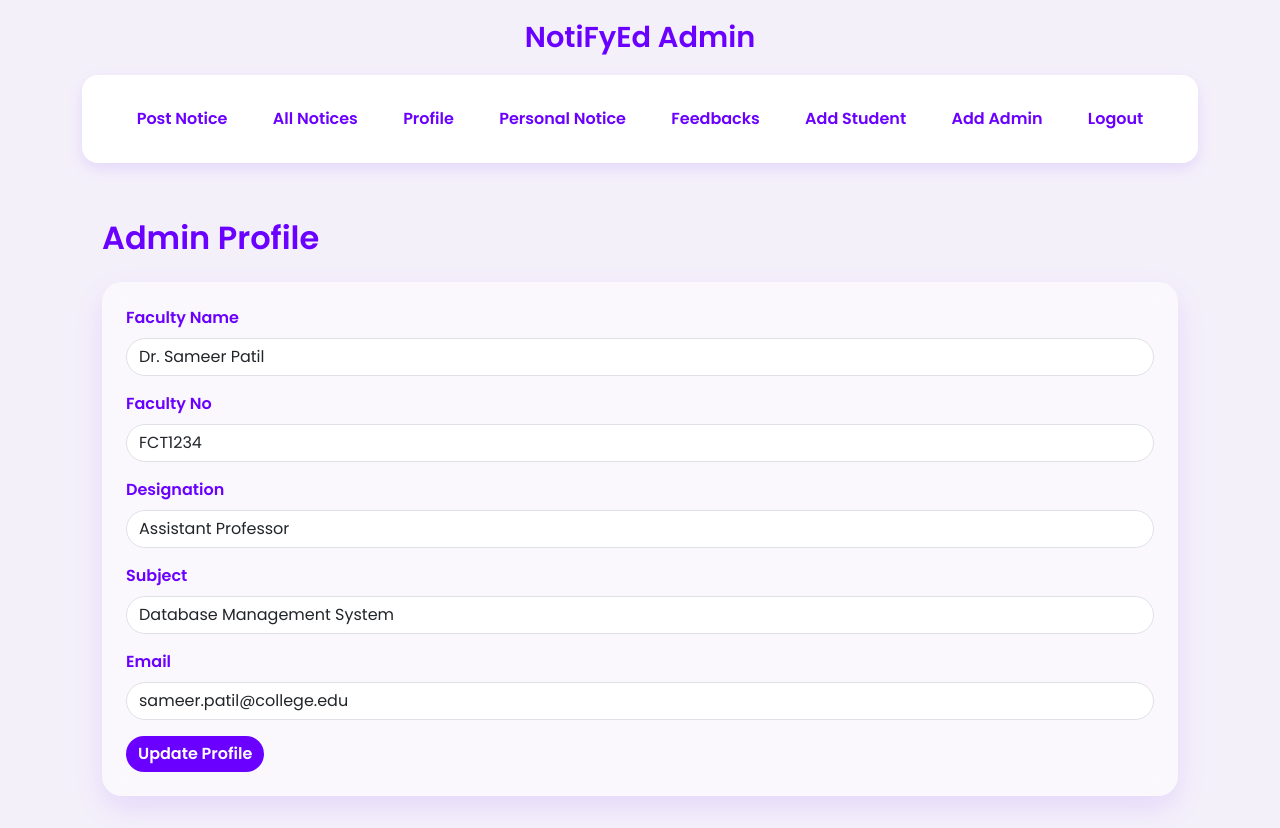
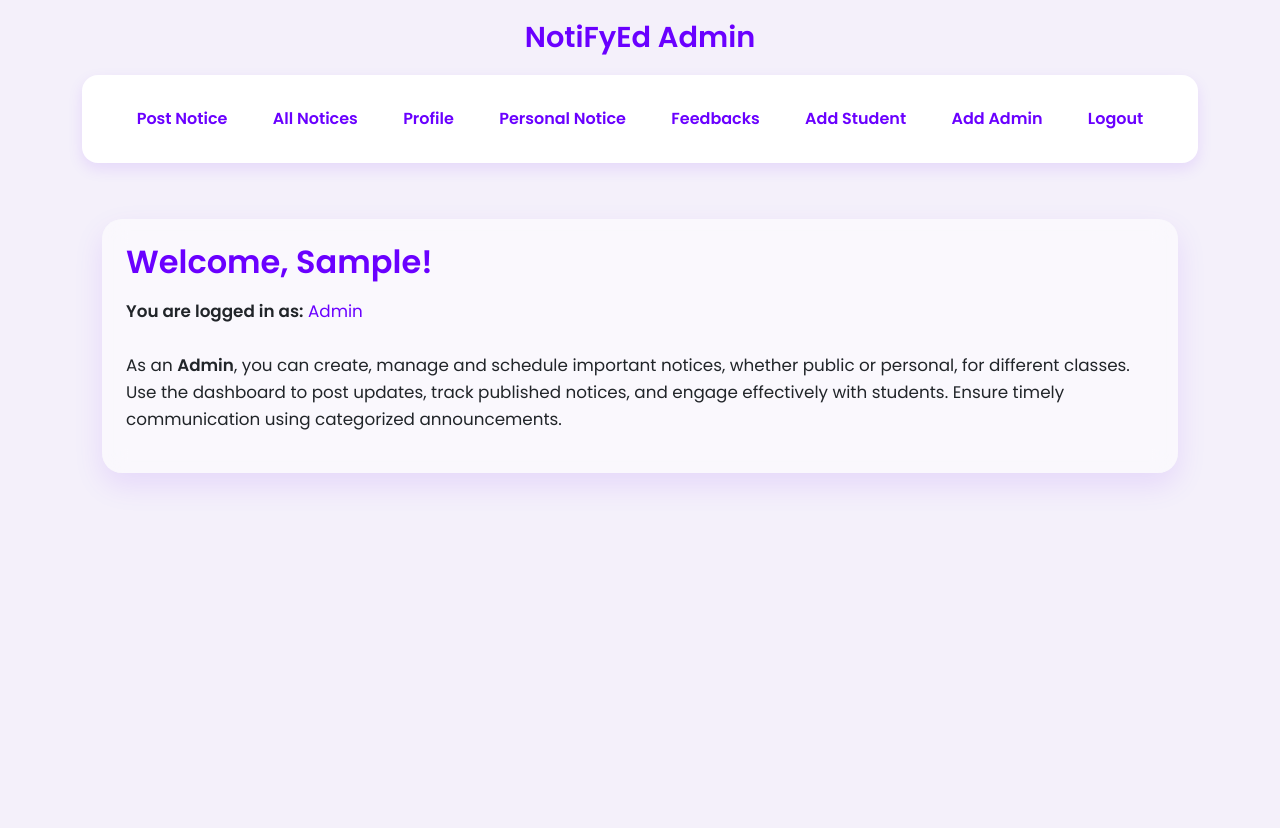
Before and after one commit to Dhruvrajsinh07/NotiFyEd, a PHP site: page /index.php in a window 1280 px wide. After the commit the page ends 485 px from the top, so only its background shows below. Run offline with PHP 8.4, Linux system fonts and the light colour scheme; the visitor is signed in with stand-in values (Sample User, id 1).

Commit message:
index now changed

```diff
--- a/index.php
+++ b/index.php
@@ -2,6 +2,10 @@
 require_once "./includes/init.php";
 include pathof('./includes/header.php');
 include pathof('./includes/navbar.php');
+
+// Assuming you store role and username in session
+$role = $_SESSION['role'] ?? 'User';
+$username = $_SESSION['username'] ?? 'Guest';
 ?>
 <style>
   body {
@@ -37,98 +41,25 @@ include pathof('./includes/navbar.php');
     font-weight: 600;
   }
 
-    .btn-purple {
-      background-color: #6a00ff;
-      color: white;
-      font-weight: 600;
-      border-radius: 50px;
-      border: none;
-      transition: all 0.3s;
-    }
-
-    .btn-purple:hover {
-      background-color: #5800cc;
-      box-shadow: 0 6px 18px rgba(106, 0, 255, 0.3);
-    }
-
-    .form-control {
-      border-radius: 50px;
-      transition: border-color 0.3s ease, box-shadow 0.3s ease;
-    }
-
-    .form-control:focus {
-      border-color: #6a00ff;
-      box-shadow: 0 0 8px rgba(106, 0, 255, 0.4);
-    }
-
-    .nav-card {
-      background-color: #fff;
-      box-shadow: 0 6px 15px rgba(106, 0, 255, 0.1);
-      border-radius: 16px;
-      padding: 1rem 2rem;
-      margin-bottom: 1.5rem;
-      transition: box-shadow 0.3s ease, transform 0.3s ease;
-    }
-
-    .nav-card:hover {
-      box-shadow: 0 8px 20px rgba(106, 0, 255, 0.15);
-      transform: translateY(-2px);
-    }
-
-    .nav-link.text-purple {
-      font-weight: 600;
-      transition: all 0.3s ease;
-      text-align: center;
-    }
-
-    .nav-link.text-purple:hover {
-      color: #5800cc !important;
-      transform: scale(1.05);
-    }
-
-    .navbar-toggler {
-      border: none;
-    }
-
-    .navbar-toggler:focus {
-      box-shadow: none;
+  p {
+    font-size: 1.05rem;
+    line-height: 1.6;
   }
 </style>
-</head>
+
 <body>
-  <!-- Profile Form -->
   <div class="main container">
-    <h2 class="mb-4">Admin Profile</h2>
+    <div class="card p-4">
+      <h2 class="card-title mb-3">Welcome, <?= ucfirst($username); ?>!</h2>
+      <p class="mb-1"><strong>You are logged in as:</strong> <span class="text-purple"><?= ucfirst($role); ?></span></p>
 
-    <div class="card p-4">
-      <form>
-        <div class="mb-3">
-          <label for="facultyName" class="form-label">Faculty Name</label>
-          <input type="text" class="form-control" id="facultyName" value="Dr. Sameer Patil" />
-        </div>
-
-        <div class="mb-3">
-          <label for="facultyNo" class="form-label">Faculty No</label>
-          <input type="text" class="form-control" id="facultyNo" value="FCT1234" />
-        </div>
-
-        <div class="mb-3">
-          <label for="designation" class="form-label">Designation</label>
-          <input type="text" class="form-control" id="designation" value="Assistant Professor" />
-        </div>
-
-        <div class="mb-3">
-          <label for="subject" class="form-label">Subject</label>
-          <input type="text" class="form-control" id="subject" value="Database Management System" />
-        </div>
-
-        <div class="mb-3">
-          <label for="facultyEmail" class="form-label">Email</label>
-          <input type="email" class="form-control" id="facultyEmail" value="sameer.patil@college.edu" />
-        </div>
-
-        <button type="submit" class="btn btn-purple">Update Profile</button>
-      </form>
+      <?php if (strtolower($role) === 'admin'): ?>
+        <p class="mt-4">As an <strong>Admin</strong>, you can create, manage and schedule important notices, whether public or personal, for different classes. Use the dashboard to post updates, track published notices, and engage effectively with students. Ensure timely communication using categorized announcements.</p>
+      <?php elseif (strtolower($role) === 'student'): ?>
+        <p class="mt-4">As a <strong>Student</strong>, you can view all notices related to your class, assignments, holidays, and personal messages. This system keeps you updated with important announcements. Stay tuned and always check your dashboard for the latest info.</p>
+      <?php else: ?>
+        <p class="mt-4">Welcome to the Digital Notice Board system. Please use the navigation bar to access the features available to your role.</p>
+      <?php endif; ?>
     </div>
   </div>
 
```
Lines whose indentation alone changed are shown as unchanged.
